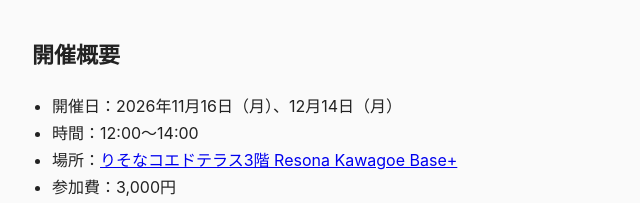
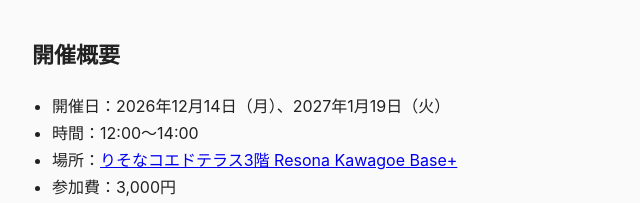
Before and after one commit to kz-sue/kawagoe-meetup-lp, a plain HTML site: page index.html in a window 1280 px wide. Shown: the part 1437-1640 px from the top of the page, 178-818 px from the left. Drawn offline with Linux system fonts and the light colour scheme.

Commit message:
開催概要を更新（2026年12月14日（月）、2027年1月19日（火））

```diff
--- a/index.html
+++ b/index.html
@@ -110,7 +110,7 @@
       <h2>開催概要</h2>
       <ul>
         <!-- announce:events:start ここから下は announce ツール（kawagoe-meetup リポジトリ）が自動で書き換えます。直接編集しないでください -->
-        <li>開催日：2026年11月16日（月）、12月14日（月）</li>
+        <li>開催日：2026年12月14日（月）、2027年1月19日（火）</li>
         <li>時間：12:00〜14:00</li>
         <li>場所：<a href="https://resona-kawagoebase-plus.com" target="_blank" rel="noopener">りそなコエドテラス3階 Resona Kawagoe Base+</a></li>
         <li>参加費：3,000円</li>
```
